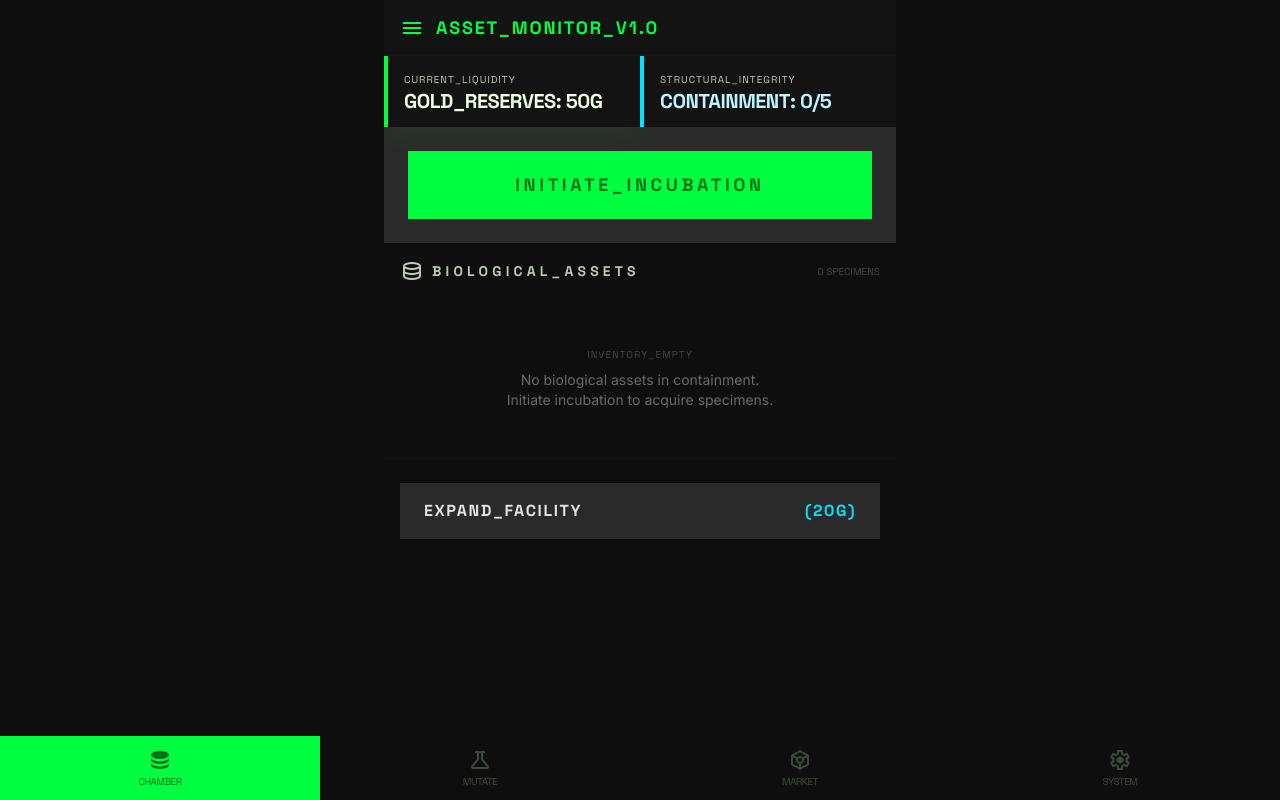
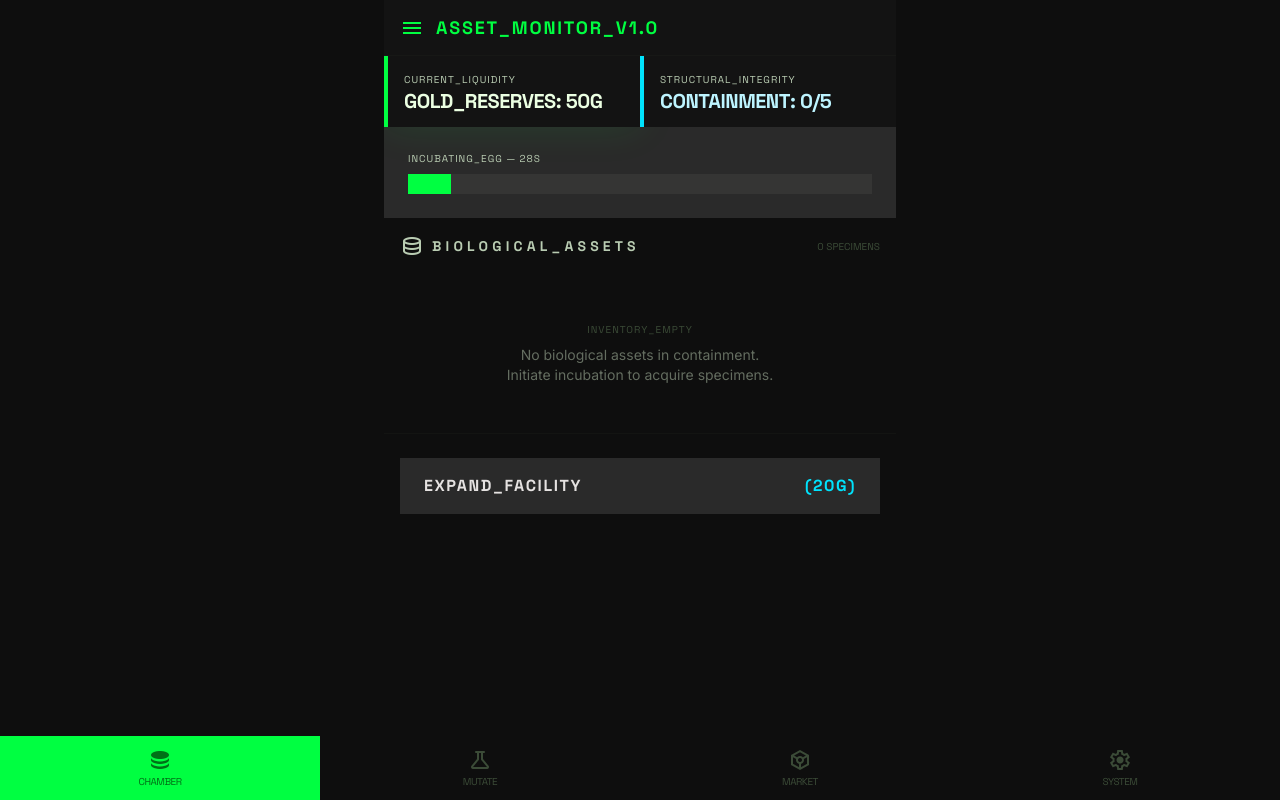
Before and after one commit to rfd62794/SlimeBreeder, a React (Vite) app: page / in a window 1280 px wide. Both pictures are taken after a click on the button "INITIATE_INCUBATION". Built offline with nearby package versions, Linux system fonts and the light colour scheme.

Commit message:
feat: incubation progress bar replaces instant hatch button

```diff
--- a/src/components/HatchButton.tsx
+++ b/src/components/HatchButton.tsx
@@ -1,15 +1,21 @@
 import { useGameStore } from '../store/gameStore'
+import { IncubationProgress } from './IncubationProgress'
 
 export function HatchButton() {
-  const hatchSlime = useGameStore((s) => s.hatchSlime)
+  const startHatch = useGameStore((s) => s.startHatch)
   const slimes = useGameStore((s) => s.slimes)
   const penCapacity = useGameStore((s) => s.penCapacity)
+  const hatchStartedAt = useGameStore((s) => s.hatchStartedAt)
   const isFull = slimes.length >= penCapacity
+
+  if (hatchStartedAt !== null) {
+    return <IncubationProgress />
+  }
 
   return (
     <section className="bg-surface-container-high p-6 flex flex-col items-center">
       <button
-        onClick={hatchSlime}
+        onClick={startHatch}
         disabled={isFull}
         className={`w-full font-headline font-black text-lg py-5 uppercase tracking-[0.2em] transition-none ${
           isFull
--- /dev/null
+++ b/src/components/IncubationProgress.tsx
@@ -0,0 +1,38 @@
+import { useEffect, useState } from 'react'
+import { useGameStore } from '../store/gameStore'
+import { HATCH_DURATION_MS } from '../config'
+
+export function IncubationProgress() {
+  const hatchStartedAt = useGameStore((s) => s.hatchStartedAt)
+  const resolveHatch = useGameStore((s) => s.resolveHatch)
+  const [pct, setPct] = useState(0)
+  const [secsLeft, setSecsLeft] = useState(Math.ceil(HATCH_DURATION_MS / 1000))
+
+  useEffect(() => {
+    const id = setInterval(() => {
+      const elapsed = Date.now() - (hatchStartedAt ?? Date.now())
+      const p = Math.min(elapsed / HATCH_DURATION_MS, 1)
+      setPct(p)
+      setSecsLeft(Math.max(0, Math.ceil((HATCH_DURATION_MS - elapsed) / 1000)))
+      if (p >= 1) {
+        clearInterval(id) // stop the ticker before resolving — prevents multi-fire before re-render
+        resolveHatch()    // resolveHatch() also guards hatchStartedAt !== null, so double-call is safe
+      }
+    }, 100)
+    return () => clearInterval(id)
+  }, [hatchStartedAt, resolveHatch])
+
+  return (
+    <section className="bg-surface-container-high p-6">
+      <p className="text-[10px] font-label text-on-surface-variant uppercase tracking-widest mb-2">
+        INCUBATING_EGG — {secsLeft}s
+      </p>
+      <div className="w-full bg-surface-container-highest h-5">
+        <div
+          className="h-full bg-primary-container"
+          style={{ width: `${(pct * 100).toFixed(1)}%` }}
+        />
+      </div>
+    </section>
+  )
+}
```
